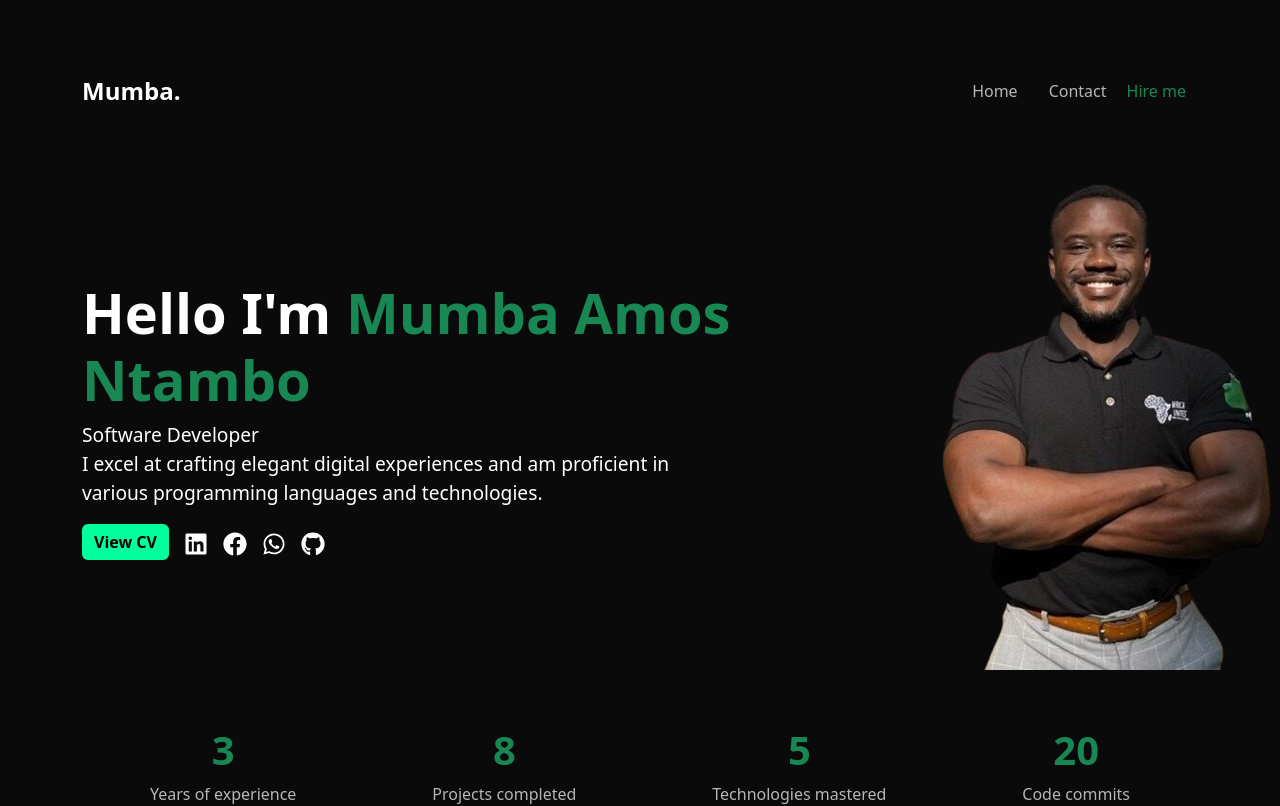
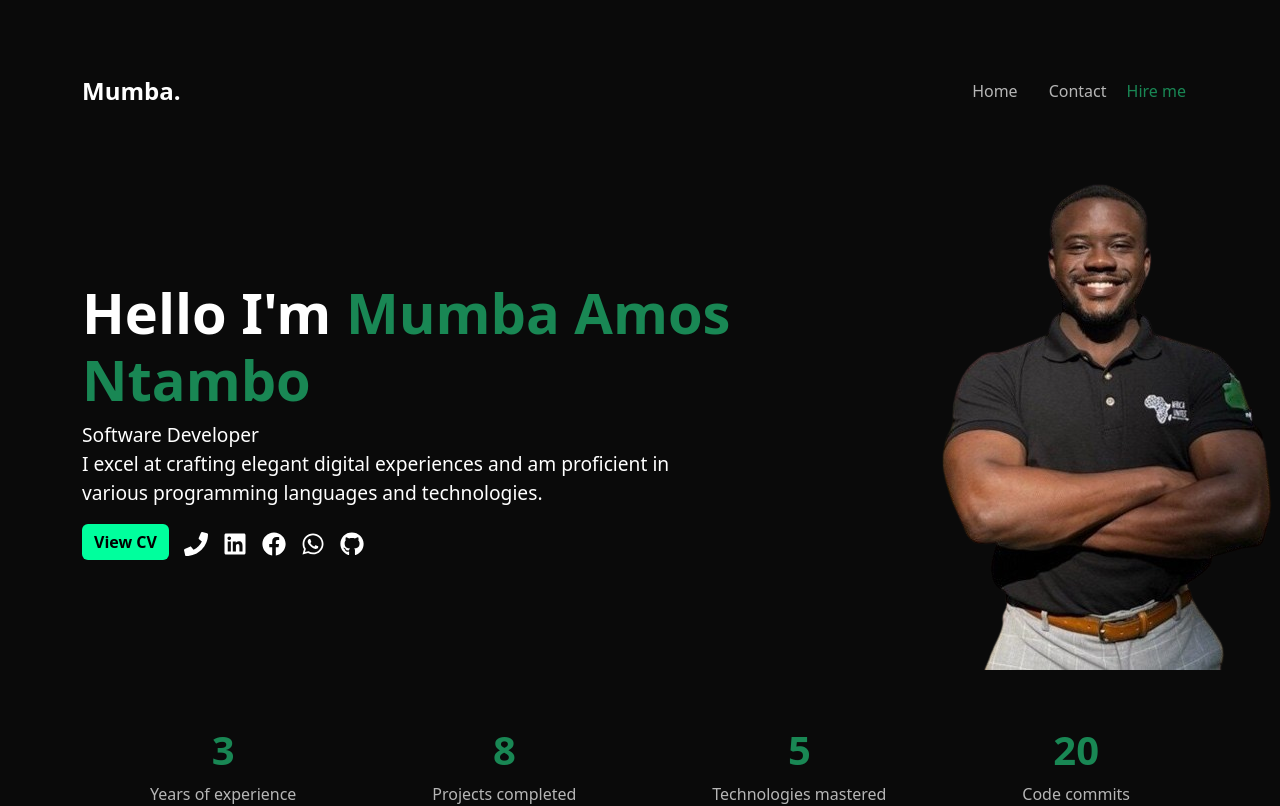
Before and after one commit to MUMBA-Amos/myportfolio1, a React (Create React App) app: page / in a window 1280 px wide. Shown: the top 806 px of the page. Built offline with nearby package versions, Linux system fonts and the light colour scheme.

Commit message:
Update Header.jsx

```diff
--- a/src/components/Header.jsx
+++ b/src/components/Header.jsx
@@ -1,7 +1,14 @@
 import React from "react";
 import CountUp from "react-countup";
 import { motion } from "framer-motion";
-import { FaLinkedin, FaFacebook, FaWhatsapp, FaGithub } from "react-icons/fa";
+import {
+  FaPhone,
+  FaLinkedin,
+  FaFacebook,
+  FaWhatsapp,
+  FaGithub,
+} from "react-icons/fa";
+
 import Navbar from "./Navbar";
 import "./Header.css";
 import mumbaImage from "./mumba.png";
@@ -55,6 +62,9 @@ const Header = ({ contactRef }) => {
               </a>
 
               <div className="social-icons ml-4">
+                <a href="+60176307134" className="icon">
+                  <FaPhone />
+                </a>
                 <a
                   href="https://www.linkedin.com/in/mumba-amos-ntambo-54a665214/"
                   className="icon"
```
